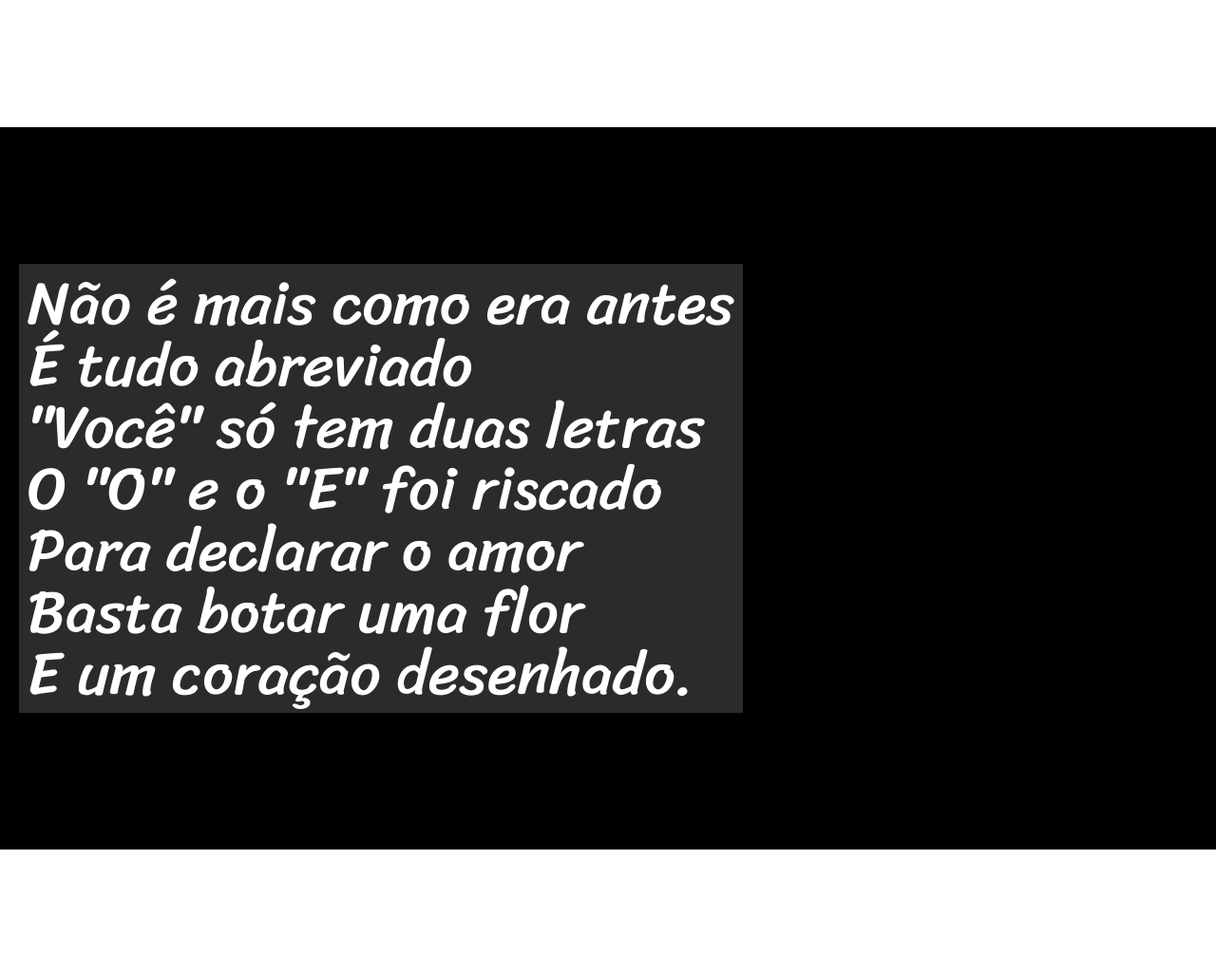
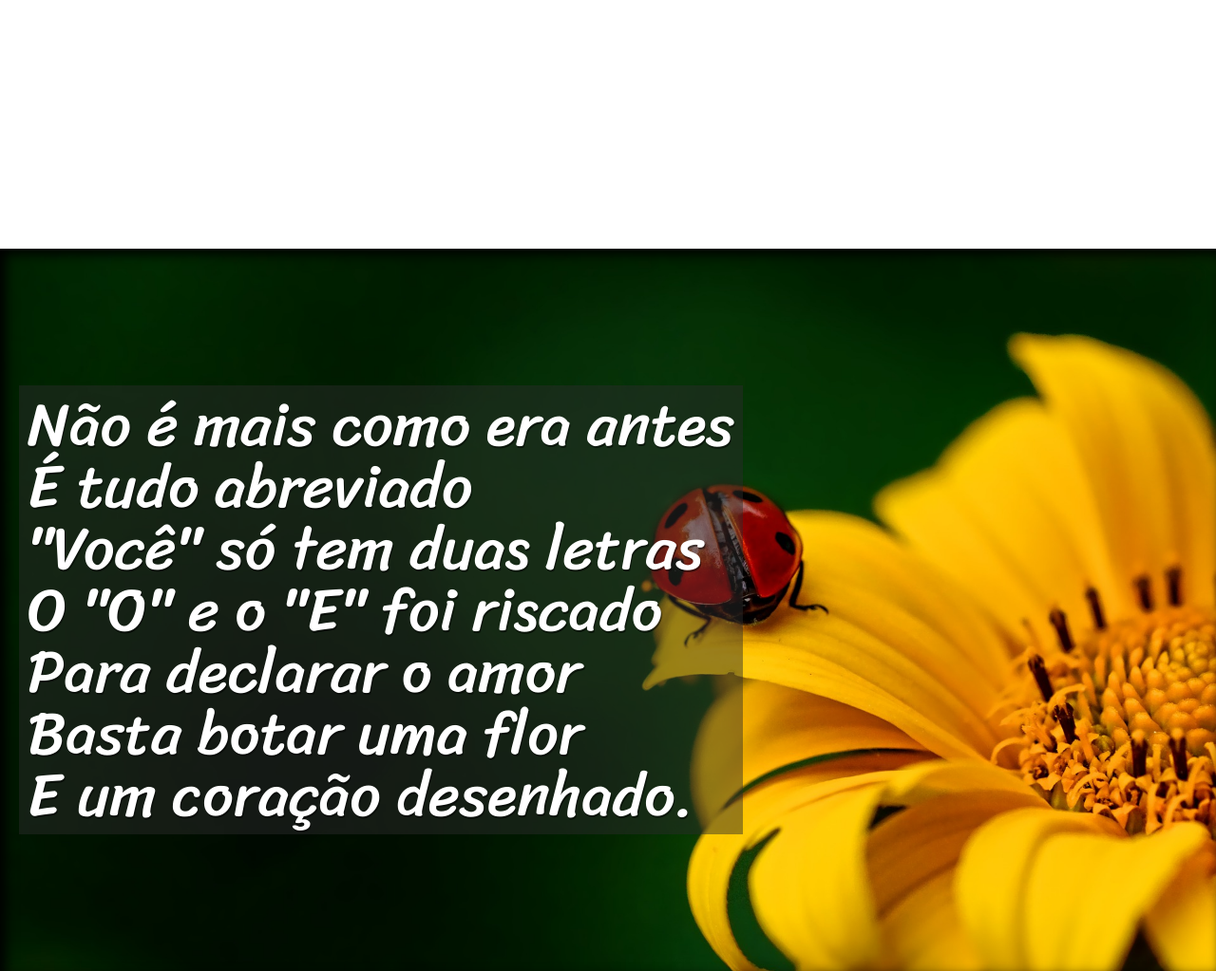
Before and after one commit to LucasGuilhermedev/Projeto-cordel, a plain HTML site: page index.html in a window 1280 px wide. Shown: the part 960-1983 px from the top of the page at 95% size. Drawn offline with Linux system fonts and the light colour scheme.

Commit message:
imagens fixadas

```diff
--- a/index.html
+++ b/index.html
@@ -24,7 +24,7 @@
         </p>
     </section>
 
-    <section  class="imagem">
+    <section  class="imagem" id="img01">
         <p>
             Não é mais como era antes <br>
             É tudo abreviado <br>
@@ -55,7 +55,7 @@
         </p>
     </section>
 
-    <section class="imagem">
+    <section class="imagem" id="img02">
         <p>
             Tenho saudade das cartas <br>
             Escritas com a própria mão <br>
--- a/style.css
+++ b/style.css
@@ -70,12 +70,31 @@ section.normal{
 section.imagem{
     background-color: rgb(0, 0, 0);
     color: rgb(255, 255, 255);
+    box-shadow: inset 6px 6px 13px 0px black;
+    background-attachment: fixed ;
+}
+
+section > p{
+    padding-bottom: 2em;
 }
 
 section.imagem > p{
-    background-color: rgb(43, 43, 43);
+    background-color: rgba(43, 43, 43, 0.473);
     display: inline-block;
     padding: 9px;
+    text-shadow: 1px 2px 0px rgba(0, 0, 0, 0.493);
+}
+
+
+section#img01{
+    background-image: url(imagens/background001.jpg);
+    background-position: right center;
+    background-size: cover;
+}
+
+
+section#img02{
+background-image: url(imagens/background002.jpg);
 }
 
 footer{
```
